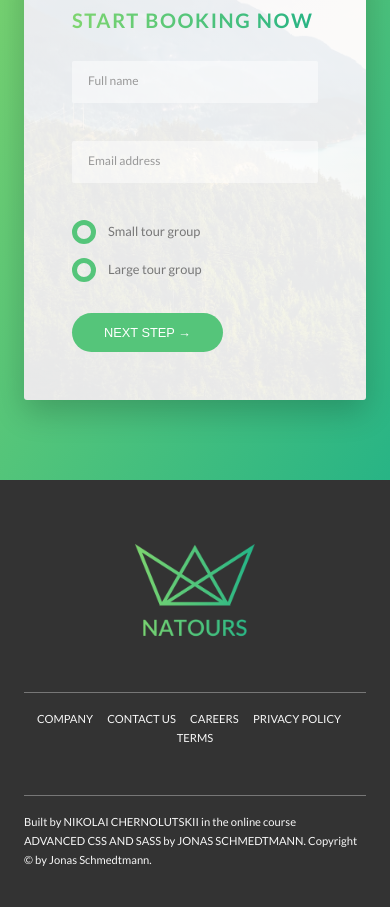
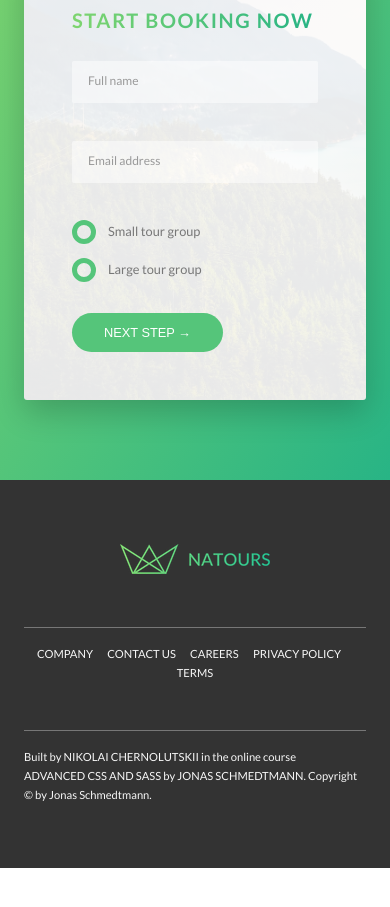
Before and after one commit to nikolai-chernolutskii/udemy-advanced-css-sass-natours-codealong, a website: page index.html in a window 390 px wide. Shown: the part 5913-6820 px from the top of the page. After the commit the page ends 6781 px from the top, so only its background shows below. Drawn offline with Linux system fonts and the light colour scheme.

Commit message:
Responsive img in html - art direction, density switching

```diff
--- a/index.html
+++ b/index.html
@@ -441,7 +441,15 @@ Make sure the corrections will also work later with breakpoints
 
     <footer class="footer">
         <div class="footer__logo-box">
-            <img class="footer__logo" src="img/logo-green-2x.png" alt="Full logo">
+
+            <picture class="footer__logo">
+                <source srcset="img\logo-green-small-1x.png 1x, img\logo-green-small-2x.png 2x" media="(max-width: 37.5em)">
+                <img srcset="img/logo-green-1x.png 1x, img/logo-green-2x.png 2x" src="img/logo-green-small-2x.png"
+                    alt="Full logo">
+            </picture>
+
+
+
         </div>
 
         <div class="row">
@@ -483,8 +491,8 @@ Make sure the corrections will also work later with breakpoints
                     Built by <a class="footer__link" href="https://github.com/nikolai-chernolutskii"
                         target="_blank">Nikolai Chernolutskii</a> in the online course <a class="footer__link"
                         href="https://www.udemy.com/course/advanced-css-and-sass/" target="_blank">Advanced CSS and
-                        Sass</a> by <a class="footer__link"
-                        href="https://www.udemy.com/user/jonasschmedtmann/" target="_blank">Jonas
+                        Sass</a> by <a class="footer__link" href="https://www.udemy.com/user/jonasschmedtmann/"
+                        target="_blank">Jonas
                         Schmedtmann</a>. Copyright &copy; by Jonas Schmedtmann.
                 </p>
             </div>
```
